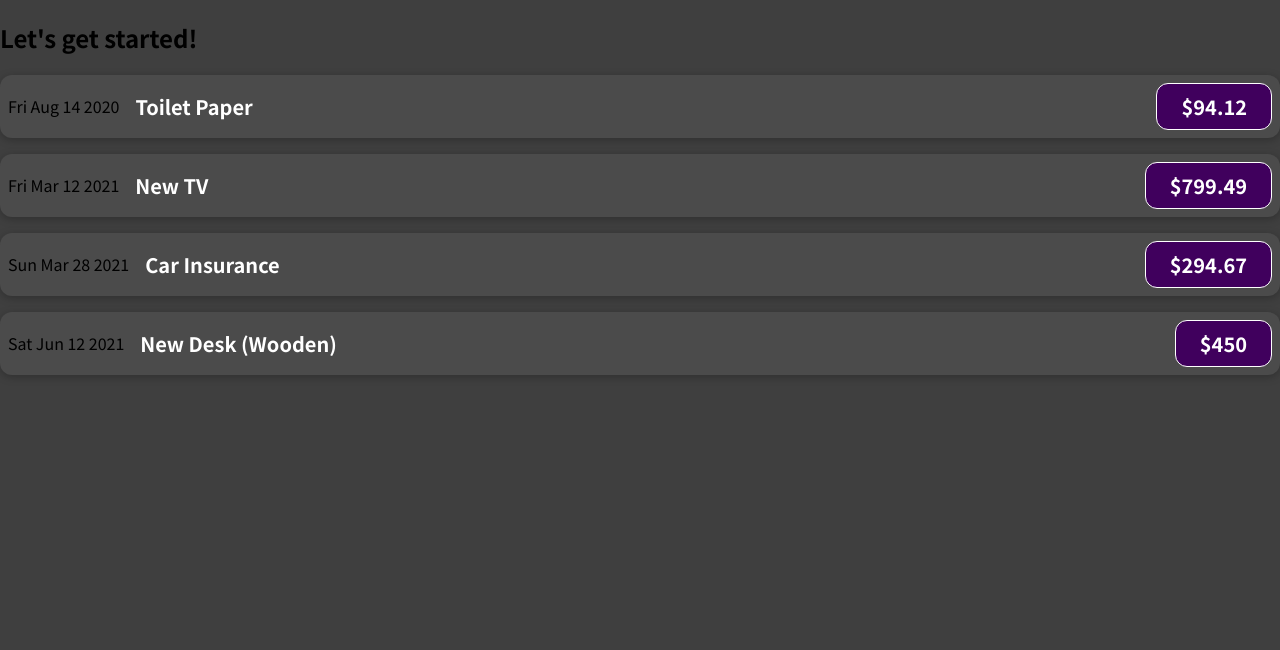
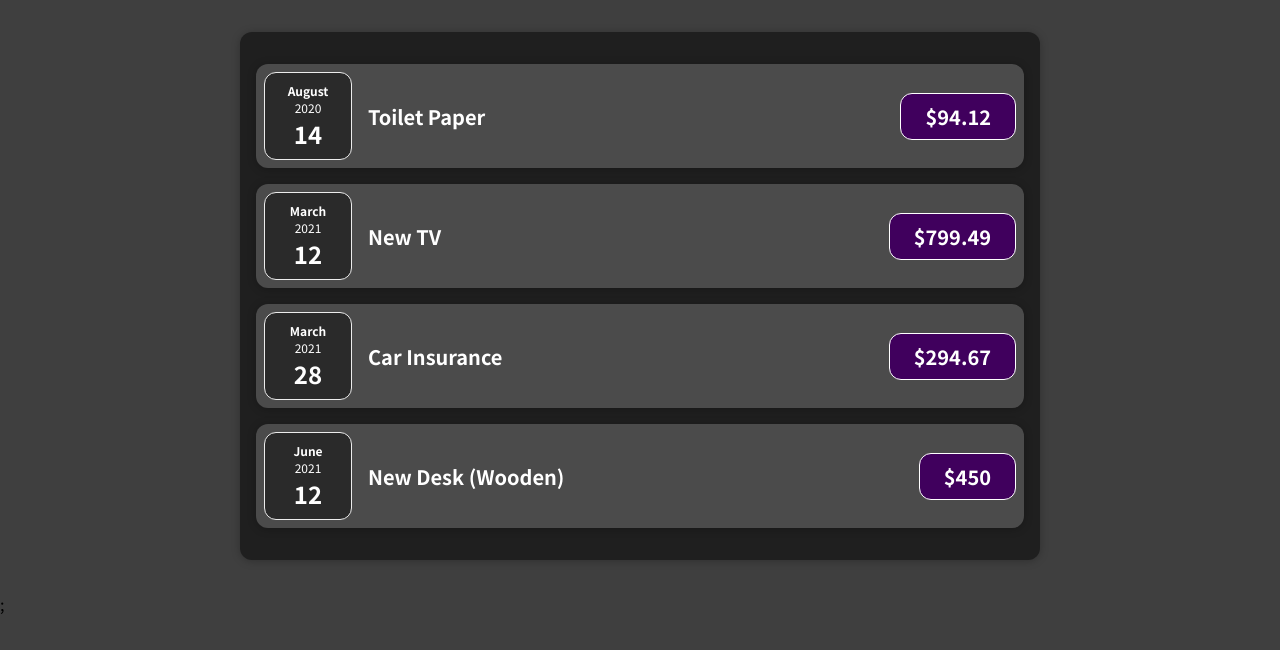
Before and after one commit to michonod/Expense-Tracker, a React (Create React App) app: page / in a window 1280 px wide. Shown: the top 650 px of the page. Built offline with nearby package versions, Linux system fonts and the light colour scheme.

Commit message:
first section done

```diff
--- a/src/App.js
+++ b/src/App.js
@@ -1,6 +1,7 @@
-import ExpenseItem from "./components/ExpenseItem";
+import React from "react";
+import Expenses from "./components/Expenses/Expenses";
 
-function App() {
+const App = () => {
   const expenses = [
     {
       id: "e1",
@@ -25,29 +26,9 @@
 
   return (
     <div>
-      <h2>Let's get started!</h2>
-      <ExpenseItem
-        title={expenses[0].title}
-        amount={expenses[0].amount}
-        date={expenses[0].date}
-      ></ExpenseItem>
-      <ExpenseItem
-        title={expenses[1].title}
-        amount={expenses[1].amount}
-        date={expenses[1].date}
-      ></ExpenseItem>
-      <ExpenseItem
-        title={expenses[2].title}
-        amount={expenses[2].amount}
-        date={expenses[2].date}
-      ></ExpenseItem>
-      <ExpenseItem
-        title={expenses[3].title}
-        amount={expenses[3].amount}
-        date={expenses[3].date}
-      ></ExpenseItem>
+      <Expenses expenses={expenses} />;
     </div>
   );
-}
+};
 
 export default App;
--- a/src/components/ExpenseItem.js
+++ /dev/null
@@ -1,18 +0,0 @@
-import "./ExpenseItem.css";
-
-function ExpenseItem(props) {
-  const expenseDate = new Date(2021, 2, 28);
-  const expenseTitle = "Car Insurance";
-  const expenseAmount = 294.67;
-  return (
-    <div className="expense-item">
-      <div>{props.date.toDateString()}</div>
-      <div className="expense-item__description">
-        <h2>{props.title}</h2>
-        <div className="expense-item__price">${props.amount}</div>
-      </div>
-    </div>
-  );
-}
-
-export default ExpenseItem;
--- /dev/null
+++ b/src/components/Expenses/ExpenseDate.css
@@ -0,0 +1,26 @@
+.expense-date {
+  display: flex;
+  flex-direction: column;
+  width: 5.5rem;
+  height: 5.5rem;
+  border: 1px solid #ececec;
+  background-color: #2a2a2a;
+  color: white;
+  border-radius: 12px;
+  align-items: center;
+  justify-content: center;
+}
+
+.expense-date__month {
+  font-size: 0.75rem;
+  font-weight: bold;
+}
+
+.expense-date__year {
+  font-size: 0.75rem;
+}
+
+.expense-date__day {
+  font-size: 1.5rem;
+  font-weight: bold;
+}
--- /dev/null
+++ b/src/components/Expenses/ExpenseDate.js
@@ -0,0 +1,17 @@
+import React from "react";
+import "./ExpenseDate.css";
+
+const ExpenseDate = (props) => {
+  const month = props.date.toLocaleString("en-US", { month: "long" });
+  const day = props.date.toLocaleString("en-US", { day: "2-digit" });
+  const year = props.date.getFullYear();
+  return (
+    <div className="expense-date">
+      <div className="expense-date__month">{month}</div>
+      <div className="expense-date__year">{year}</div>
+      <div className="expense-date__day">{day}</div>
+    </div>
+  );
+};
+
+export default ExpenseDate;
--- a/src/components/ExpenseItem.css
+++ b/src/components/Expenses/ExpenseItem.css
@@ -2,10 +2,8 @@
   display: flex;
   justify-content: space-between;
   align-items: center;
-  box-shadow: 0 2px 8px rgba(0, 0, 0, 0.25);
   padding: 0.5rem;
   margin: 1rem 0;
-  border-radius: 12px;
   background-color: #4b4b4b;
 }
 
--- /dev/null
+++ b/src/components/Expenses/ExpenseItem.js
@@ -0,0 +1,18 @@
+import React from "react";
+import "./ExpenseItem.css";
+import ExpenseDate from "./ExpenseDate";
+import Card from "../UI/Card";
+
+const ExpenseItem = (props) => {
+  return (
+    <Card className="expense-item">
+      <ExpenseDate date={props.date} />
+      <div className="expense-item__description">
+        <h2>{props.title}</h2>
+        <div className="expense-item__price">${props.amount}</div>
+      </div>
+    </Card>
+  );
+};
+
+export default ExpenseItem;
--- /dev/null
+++ b/src/components/Expenses/Expenses.css
@@ -0,0 +1,7 @@
+.expenses {
+  padding: 1rem;
+  background-color: rgb(31, 31, 31);
+  margin: 2rem auto;
+  width: 50rem;
+  max-width: 95%;
+}
--- /dev/null
+++ b/src/components/Expenses/Expenses.js
@@ -0,0 +1,33 @@
+import React from "react";
+import "./Expenses.css";
+import ExpenseItem from "./ExpenseItem";
+import Card from "../UI/Card";
+
+const Expenses = (props) => {
+  return (
+    <Card className="expenses">
+      <ExpenseItem
+        title={props.expenses[0].title}
+        amount={props.expenses[0].amount}
+        date={props.expenses[0].date}
+      />
+      <ExpenseItem
+        title={props.expenses[1].title}
+        amount={props.expenses[1].amount}
+        date={props.expenses[1].date}
+      />
+      <ExpenseItem
+        title={props.expenses[2].title}
+        amount={props.expenses[2].amount}
+        date={props.expenses[2].date}
+      />
+      <ExpenseItem
+        title={props.expenses[3].title}
+        amount={props.expenses[3].amount}
+        date={props.expenses[3].date}
+      />
+    </Card>
+  );
+};
+
+export default Expenses;
--- /dev/null
+++ b/src/components/UI/Card.css
@@ -0,0 +1,4 @@
+.card {
+  border-radius: 12px;
+  box-shadow: 0 1px 8px rgba(0, 0, 0, 0.25);
+}
--- /dev/null
+++ b/src/components/UI/Card.js
@@ -0,0 +1,9 @@
+import React from "react";
+import "./Card.css";
+
+const Card = (props) => {
+  const classes = "card " + props.className;
+  return <div className={classes}>{props.children}</div>;
+};
+
+export default Card;
```
Also changed, not shown: 1 other file (tests, documents, lock files or other folders).
